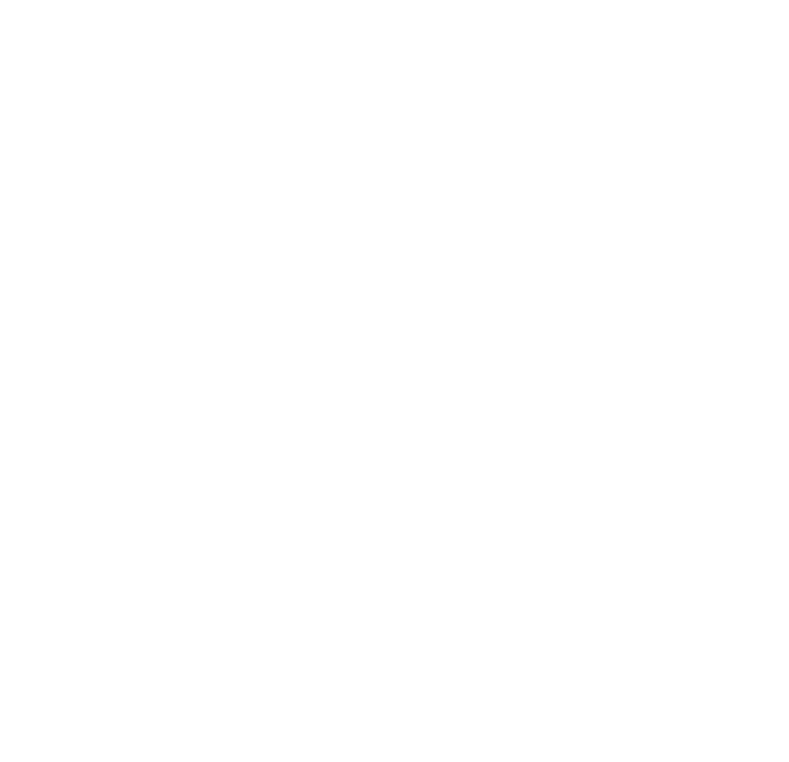
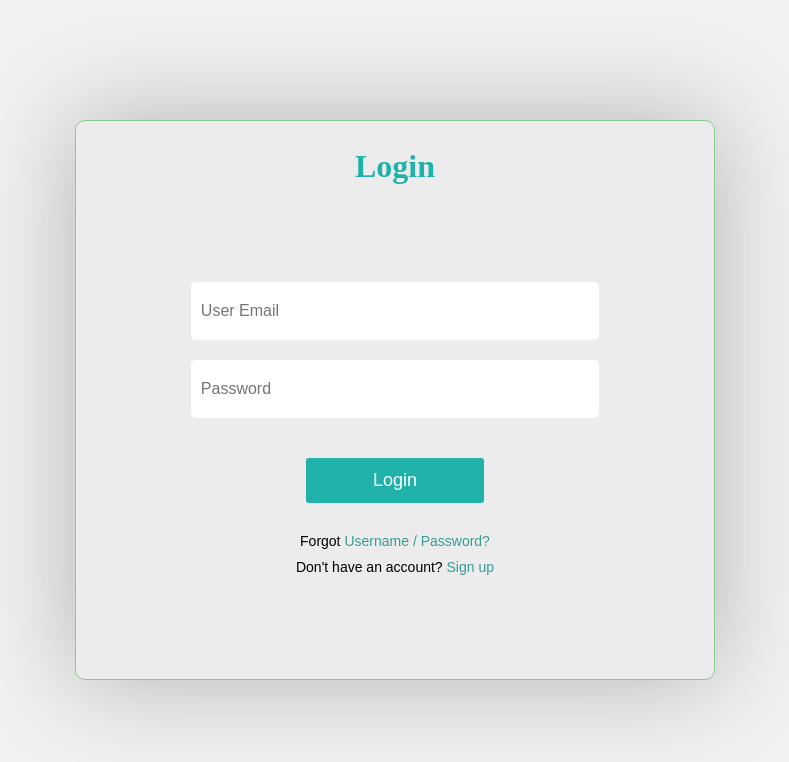
Before and after one commit to rishavtiwari22/codingQuiz, a React (Vite) app: page / in a window 1280 px wide. Shown: the top 762 px of the page, without its empty margins (245-1034 px from the left). Built offline with nearby package versions, Linux system fonts and the light colour scheme.

Commit message:
Update main.jsx

```diff
--- a/src/main.jsx
+++ b/src/main.jsx
@@ -1,13 +1,12 @@
 import { StrictMode } from 'react'
 import { createRoot } from 'react-dom/client'
 import './index.css'
-// import LogIn from './components/login'
-import html from './components/Html'
+import LogIn from './components/login'
 
 
 
 createRoot(document.getElementById('root')).render(
   <StrictMode>
-    <html />
+    <LogIn />
   </StrictMode>,
 )
```
